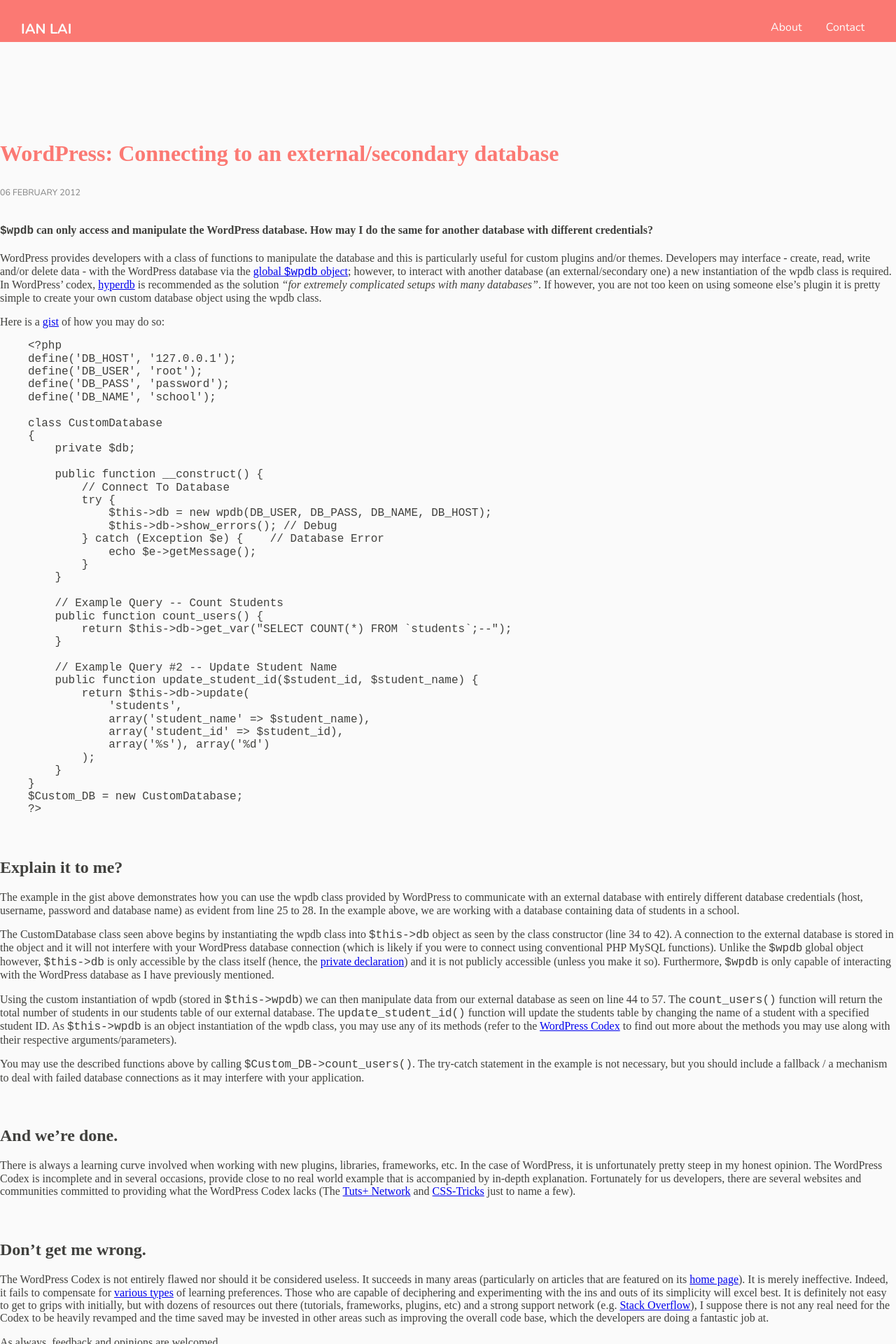
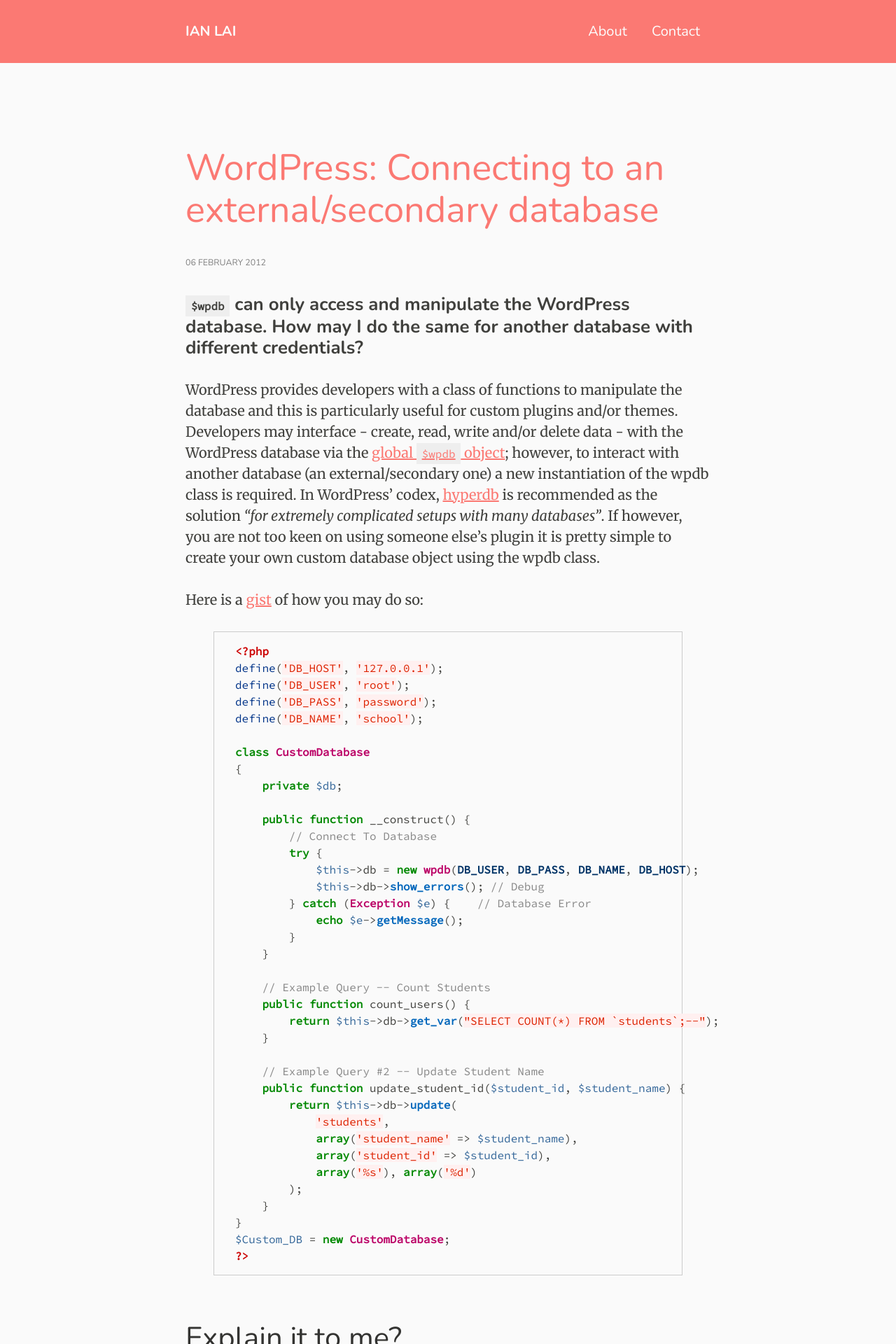
Before and after one commit to MrSaints/www-jekyll.fyianlai.com, a Jekyll site: the page built from _posts/2012-02-06-wordpress-boilerplate-custom-database.md, in a window 1280 px wide. Shown: the top 1920 px of the page at 70% size. Built offline with Jekyll 4.4.1, drawn with Linux system fonts in a browser that asks for light colours; nearby versions of some CDN libraries.

Commit message:
Copied civil.css dependencies over (TODO: compile stylesheets; build task)

```diff
--- a/_includes/header.html
+++ b/_includes/header.html
@@ -14,9 +14,10 @@
 
     <link rel="stylesheet" href="https://cdn.jsdelivr.net/normalize/3.0.3/normalize.min.css">
     <link rel="stylesheet" href="https://cdn.jsdelivr.net/fontawesome/4.4.0/css/font-awesome.min.css">
-    <link rel="stylesheet" href="/bower_components/civil.css/dist/syntax.css">
-    <link rel="stylesheet" href="/bower_components/civil.css/dist/civil.css">
-    <link rel="stylesheet" href="/bower_components/civil.css/dist/theme.css">
+
+    <link rel="stylesheet" href="/css/syntax.css">
+    <link rel="stylesheet" href="/css/civil.css">
+    <link rel="stylesheet" href="/css/theme.css">
     <link rel="stylesheet" href="/css/style.css">
 </head>
 
--- a/bower.json
+++ b/bower.json
@@ -17,7 +17,6 @@
     "tests"
   ],
   "dependencies": {
-    "civil.css": "*",
     "normalize.css": "~3.0.3"
   }
 }
--- /dev/null
+++ b/css/civil.css
@@ -0,0 +1,163 @@
+/*
+ Defaults
+ Leave font-size alone: https://goo.gl/KtKtEi;
+ */
+body {
+    line-height: 1.5;
+}
+
+
+/*
+ Images
+ Breaks vertical rhythm, but it's fine
+ */
+img {
+    display: block;
+    height: auto;
+    margin-bottom: 1.875rem;
+    max-width: 100%;
+}
+    img.stretch {
+        min-width: 100%;
+    }
+
+
+/*
+ Typography
+
+ Modular scale: 20px and 700px at 1.618 (golden ratio)
+ http://www.modularscale.com/?20,700&px&1.618&web&text
+
+ Vertical rhythm: 1.25rem (at 16px) * 1.5 = 30px
+ Spacing -> 0.9375 (2x), 1.875, 2.8125 (req: margins), 3.75
+ */
+
+/* Fix rendering for key elements */
+p, h1, h2, h3 {
+    text-rendering: optimizeLegibility;
+}
+
+/* Fix line-height */
+em, strong {
+    line-height: 100%;
+}
+    /* Same as above, but for inline elements */
+    p small, p time, p code {
+        line-height: 100%;
+    }
+
+p, ul, ol {
+    /*
+     The REAL base font-size: 20px
+    */
+    font-size: 1.25rem;
+    margin: 0 0 1.875rem;
+}
+
+hr {
+    background: #EEE;
+    border: 0;
+    margin: 2.665rem auto;
+    height: .295rem;
+    width: 50%;
+}
+
+blockquote {
+    font-style: italic;
+    margin: 0 0 1.875rem;
+    padding: 0.9375rem 1.875rem;
+    position: relative;
+}
+    blockquote:after {
+        content: "";
+        border-bottom: 1px solid #0a3039;
+        position: absolute;
+        bottom: 0;
+        left: 50%;
+        width: 8.567rem;
+        -webkit-transform: translateX(-50%);
+        -ms-transform: translateX(-50%);
+        transform: translateX(-50%);
+    }
+
+code {
+    background: #EEE;
+    font-size: 1rem;
+    padding: .295rem .478rem;
+}
+/* Breaks vertical rhythm, but we'll ignore it */
+pre {
+    border: 1px solid #CCC;
+
+    margin: 0 0 1.875rem;
+    padding: 0.9375rem 1.875rem;
+}
+    pre code {
+        background: none;
+        padding: 0;
+    }
+
+/* Reset headings */
+h1, h2, h3, h4, h5, h6 {
+    /* Default bold (700) is too overwhelming */
+    font-weight: 400;
+    margin: 0 0 1.875rem;
+}
+
+h1 {
+    font-size: 3.272rem;
+    font-weight: 300;
+    line-height: 3.75rem; /* Convert to no units */
+}
+
+h2 {
+    font-size: 2.613rem;
+    line-height: 3.75rem;
+}
+
+h3 {
+    font-size: 2.023rem;
+    line-height: 3.75rem;
+}
+
+h4 {
+    font-size: 1.615rem;
+    line-height: 1.875rem;
+}
+
+h5, time {
+    font-size: 1.25rem; /* Base */
+    line-height: 1.875rem;
+}
+
+h6, small {
+    font-size: 0.773rem;
+    line-height: 1.875rem;
+    text-transform: uppercase;
+}
+
+    /*
+     Legibility for smaller headings
+     Ideally, these should never be used
+    */
+    h4, h5, h6, small {
+        font-weight: 700;
+    }
+
+
+/*
+ Layout
+ */
+.wrapper {
+    margin: 0 auto;
+    max-width: 46.875rem; /* 750px */
+}
+
+
+/*
+ Utilities
+ */
+
+.block { position: relative; }
+.block:before, .block:after { content: " "; display: table; }
+.block:after { clear: both; }
--- /dev/null
+++ b/css/syntax.css
@@ -0,0 +1,61 @@
+/* Pastie */
+.highlight .hll { background-color: #ffffcc }
+.highlight .c { color: #888888 } /* Comment */
+.highlight .err { color: #a61717; background-color: #e3d2d2 } /* Error */
+.highlight .k { color: #008800; font-weight: bold } /* Keyword */
+.highlight .cm { color: #888888 } /* Comment.Multiline */
+.highlight .cp { color: #cc0000; font-weight: bold } /* Comment.Preproc */
+.highlight .c1 { color: #888888 } /* Comment.Single */
+.highlight .cs { color: #cc0000; font-weight: bold; background-color: #fff0f0 } /* Comment.Special */
+.highlight .gd { color: #000000; background-color: #ffdddd } /* Generic.Deleted */
+.highlight .ge { font-style: italic } /* Generic.Emph */
+.highlight .gr { color: #aa0000 } /* Generic.Error */
+.highlight .gh { color: #303030 } /* Generic.Heading */
+.highlight .gi { color: #000000; background-color: #ddffdd } /* Generic.Inserted */
+.highlight .go { color: #888888 } /* Generic.Output */
+.highlight .gp { color: #555555 } /* Generic.Prompt */
+.highlight .gs { font-weight: bold } /* Generic.Strong */
+.highlight .gu { color: #606060 } /* Generic.Subheading */
+.highlight .gt { color: #aa0000 } /* Generic.Traceback */
+.highlight .kc { color: #008800; font-weight: bold } /* Keyword.Constant */
+.highlight .kd { color: #008800; font-weight: bold } /* Keyword.Declaration */
+.highlight .kn { color: #008800; font-weight: bold } /* Keyword.Namespace */
+.highlight .kp { color: #008800 } /* Keyword.Pseudo */
+.highlight .kr { color: #008800; font-weight: bold } /* Keyword.Reserved */
+.highlight .kt { color: #888888; font-weight: bold } /* Keyword.Type */
+.highlight .m { color: #0000DD; font-weight: bold } /* Literal.Number */
+.highlight .s { color: #dd2200; background-color: #fff0f0 } /* Literal.String */
+.highlight .na { color: #336699 } /* Name.Attribute */
+.highlight .nb { color: #003388 } /* Name.Builtin */
+.highlight .nc { color: #bb0066; font-weight: bold } /* Name.Class */
+.highlight .no { color: #003366; font-weight: bold } /* Name.Constant */
+.highlight .nd { color: #555555 } /* Name.Decorator */
+.highlight .ne { color: #bb0066; font-weight: bold } /* Name.Exception */
+.highlight .nf { color: #0066bb; font-weight: bold } /* Name.Function */
+.highlight .nl { color: #336699; font-style: italic } /* Name.Label */
+.highlight .nn { color: #bb0066; font-weight: bold } /* Name.Namespace */
+.highlight .py { color: #336699; font-weight: bold } /* Name.Property */
+.highlight .nt { color: #bb0066; font-weight: bold } /* Name.Tag */
+.highlight .nv { color: #336699 } /* Name.Variable */
+.highlight .ow { color: #008800 } /* Operator.Word */
+.highlight .w { color: #bbbbbb } /* Text.Whitespace */
+.highlight .mf { color: #0000DD; font-weight: bold } /* Literal.Number.Float */
+.highlight .mh { color: #0000DD; font-weight: bold } /* Literal.Number.Hex */
+.highlight .mi { color: #0000DD; font-weight: bold } /* Literal.Number.Integer */
+.highlight .mo { color: #0000DD; font-weight: bold } /* Literal.Number.Oct */
+.highlight .sb { color: #dd2200; background-color: #fff0f0 } /* Literal.String.Backtick */
+.highlight .sc { color: #dd2200; background-color: #fff0f0 } /* Literal.String.Char */
+.highlight .sd { color: #dd2200; background-color: #fff0f0 } /* Literal.String.Doc */
+.highlight .s2 { color: #dd2200; background-color: #fff0f0 } /* Literal.String.Double */
+.highlight .se { color: #0044dd; background-color: #fff0f0 } /* Literal.String.Escape */
+.highlight .sh { color: #dd2200; background-color: #fff0f0 } /* Literal.String.Heredoc */
+.highlight .si { color: #3333bb; background-color: #fff0f0 } /* Literal.String.Interpol */
+.highlight .sx { color: #22bb22; background-color: #f0fff0 } /* Literal.String.Other */
+.highlight .sr { color: #008800; background-color: #fff0ff } /* Literal.String.Regex */
+.highlight .s1 { color: #dd2200; background-color: #fff0f0 } /* Literal.String.Single */
+.highlight .ss { color: #aa6600; background-color: #fff0f0 } /* Literal.String.Symbol */
+.highlight .bp { color: #003388 } /* Name.Builtin.Pseudo */
+.highlight .vc { color: #336699 } /* Name.Variable.Class */
+.highlight .vg { color: #dd7700 } /* Name.Variable.Global */
+.highlight .vi { color: #3333bb } /* Name.Variable.Instance */
+.highlight .il { color: #0000DD; font-weight: bold } /* Literal.Number.Integer.Long */
--- /dev/null
+++ b/css/theme.css
@@ -0,0 +1,27 @@
+/*
+ Decorators
+ */
+
+body {
+    font-family: 'Merriweather', serif;
+}
+
+h1, h2, h3 {
+    color: #333331;
+}
+
+h1, h2, h3, h4, h5, h6 {
+    font-family: 'Nunito', sans-serif;
+}
+
+pre, code {
+    font-family: 'Source Code Pro', monospace;
+}
+
+a {
+    color: #FB7973;
+}
+    a:hover {
+        color: #E06C67;
+        text-decoration: none;
+    }
```
